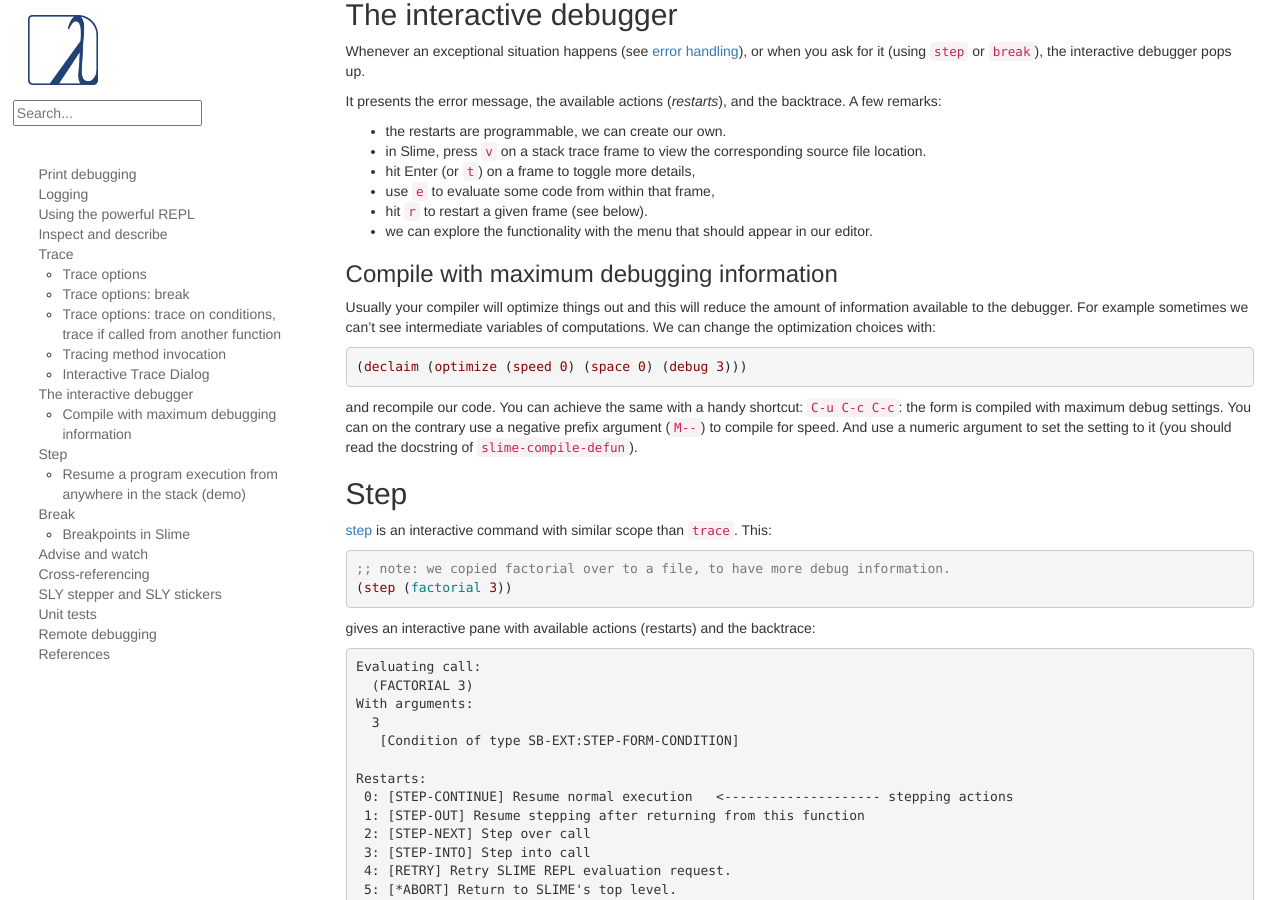
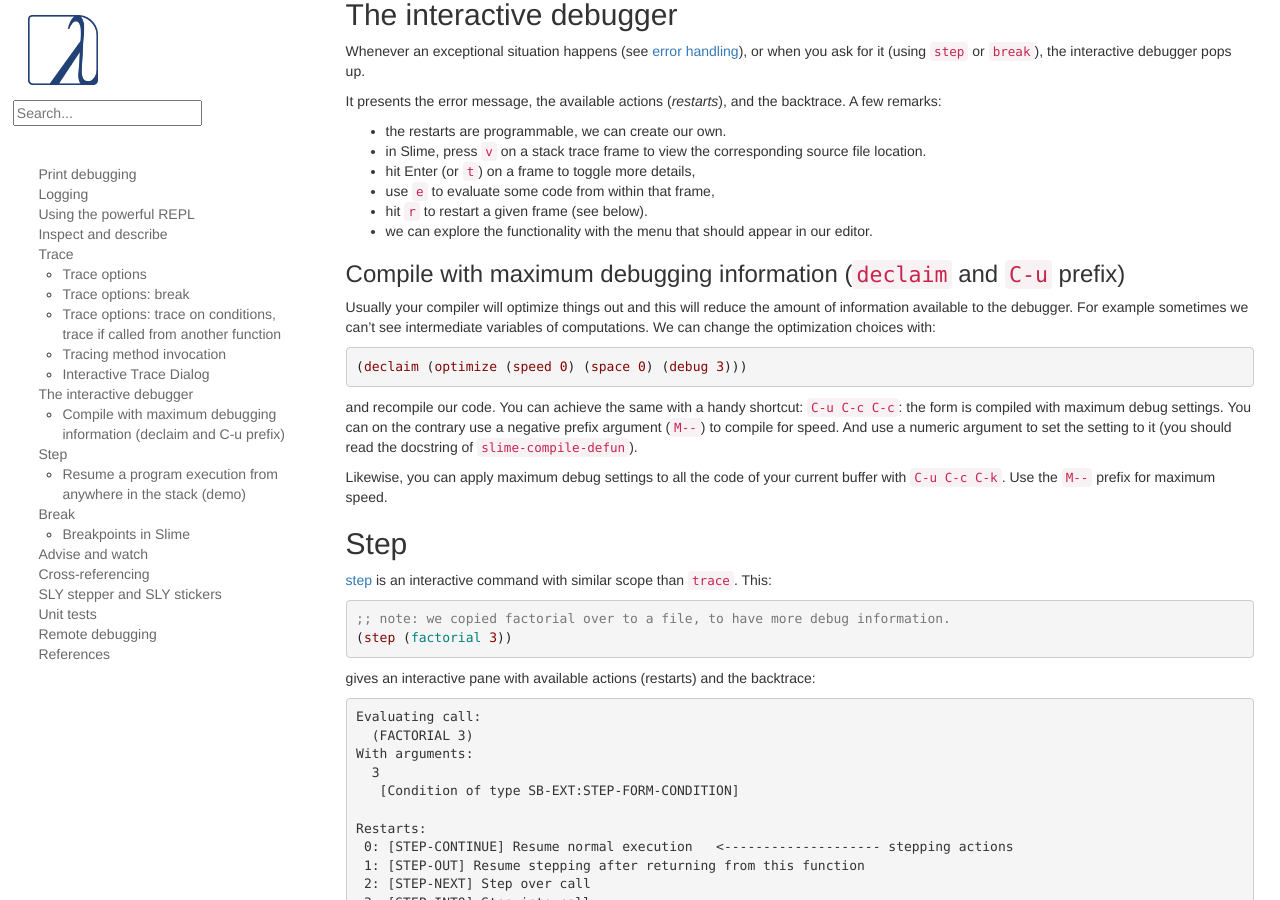
Before and after one commit to LispCookbook/cl-cookbook, a Jekyll site: the page built from debugging.md, in a window 1280 px wide and 900 px high, scrolled down 8063 px. Built offline with Jekyll 4.4.1, drawn with Linux system fonts in a browser that asks for light colours.

Commit message:
debugging: C-u C-c C-k

```diff
--- a/debugging.md
+++ b/debugging.md
@@ -447,7 +447,7 @@ and the backtrace. A few remarks:
 - we can explore the functionality with the menu that should appear
   in our editor.
 
-### Compile with maximum debugging information
+### Compile with maximum debugging information (`declaim` and `C-u` prefix)
 
 Usually your compiler will optimize things out and this will reduce
 the amount of information available to the debugger. For example
@@ -459,6 +459,9 @@ change the optimization choices with:
 ~~~
 
 and recompile our code. You can achieve the same with a handy shortcut: `C-u C-c C-c`: the form is compiled with maximum debug settings. You can on the contrary use a negative prefix argument (`M--`) to compile for speed. And use a numeric argument to set the setting to it (you should read the docstring of `slime-compile-defun`).
+
+Likewise, you can apply maximum debug settings to all the code of your
+current buffer with `C-u C-c C-k`. Use the `M--` prefix for maximum speed.
 
 
 ## Step
```
